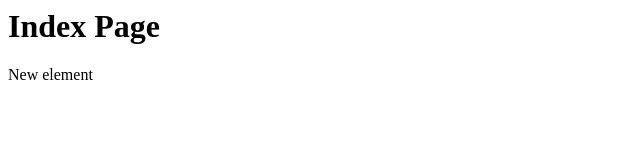
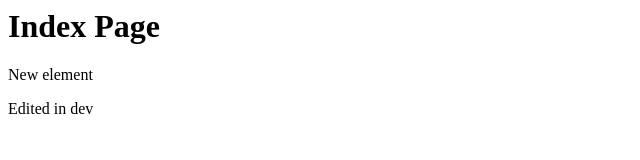
Before and after one commit to bxbi-exe/kiii-labs, a plain HTML site: page index.html in a window 1280 px wide. Shown: the whole page, without its empty margins (0-640 px from the left). Drawn offline with Linux system fonts and the light colour scheme.

Commit message:
Update index.html

```diff
--- a/index.html
+++ b/index.html
@@ -1,2 +1,3 @@
 <h1>Index Page</h1>
 <p>New element</p>
+<p>Edited in dev</p>
```
